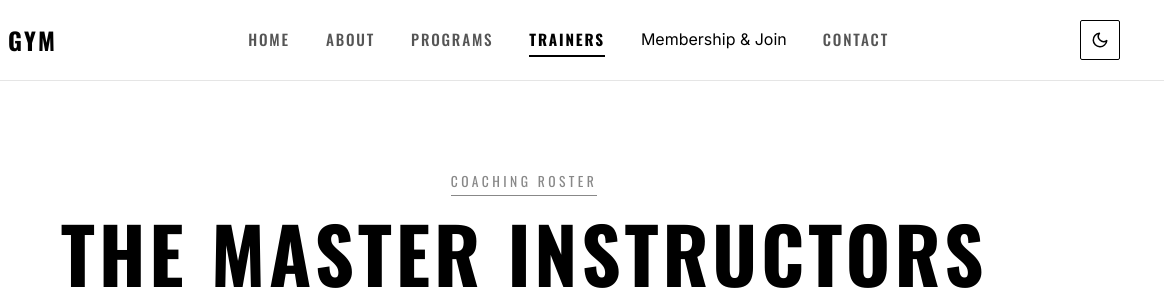
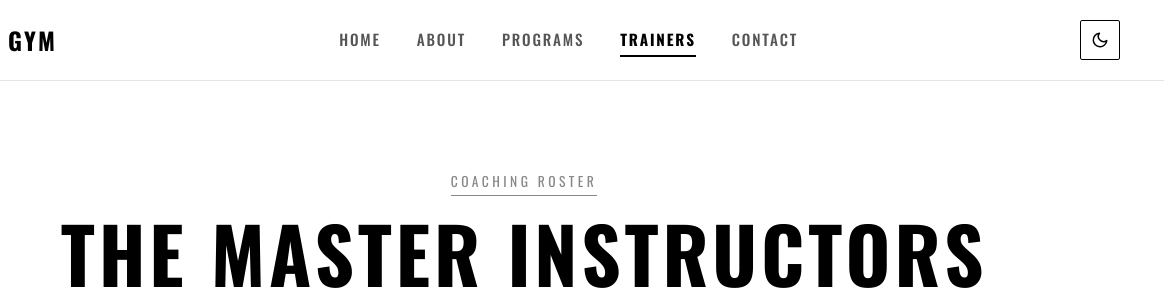
Before and after one commit to Amancodexd/Ryugym, a plain HTML site: page trainers.html in a window 1280 px wide. Shown: the top 290 px of the page, 116-1280 px from the left. Drawn offline with nearby package versions, Linux system fonts and the light colour scheme.

Commit message:
Remove Membership link from trainers.html navbar

```diff
--- a/trainers.html
+++ b/trainers.html
@@ -23,7 +23,6 @@
           <li><a href="about.html" class="nav-link">About</a></li>
           <li><a href="programs.html" class="nav-link">Programs</a></li>
           <li><a href="trainers.html" class="nav-link active">Trainers</a></li>
-          <li><a href="membership.html">Membership &amp; Join</a></li>
           <li><a href="contact.html" class="nav-link">Contact</a></li>
         </ul>
       </nav>
```
